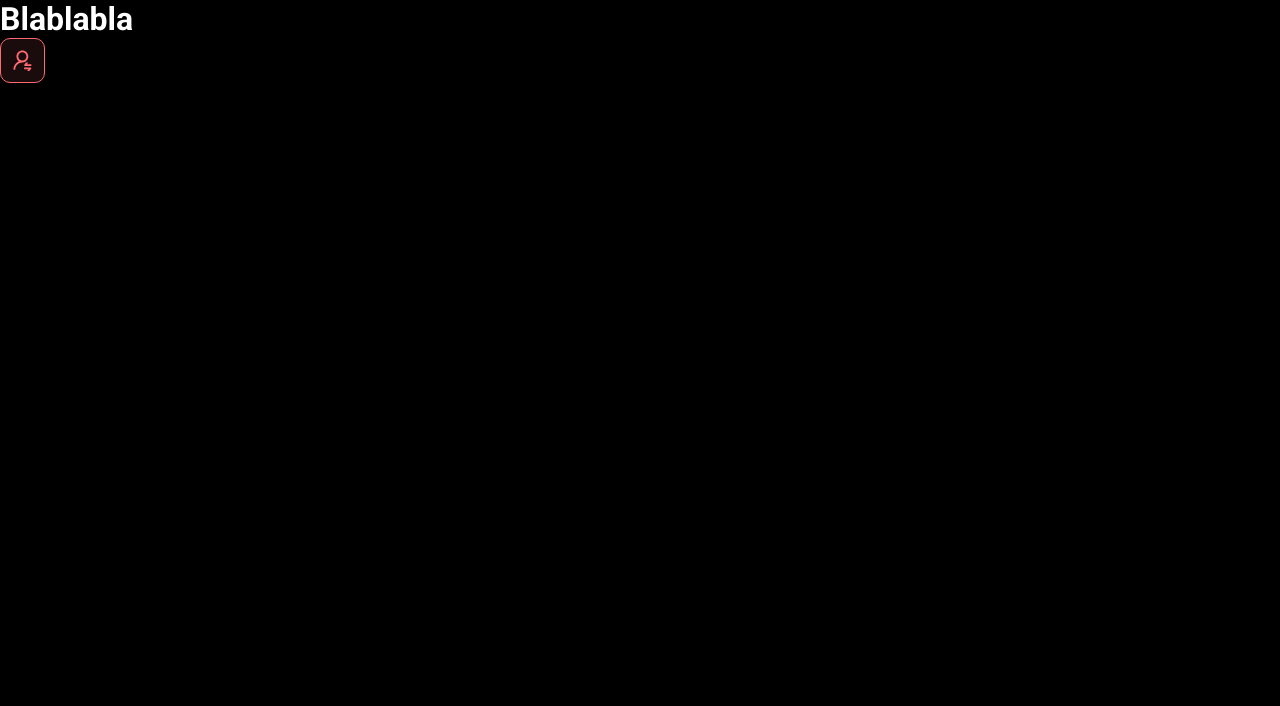
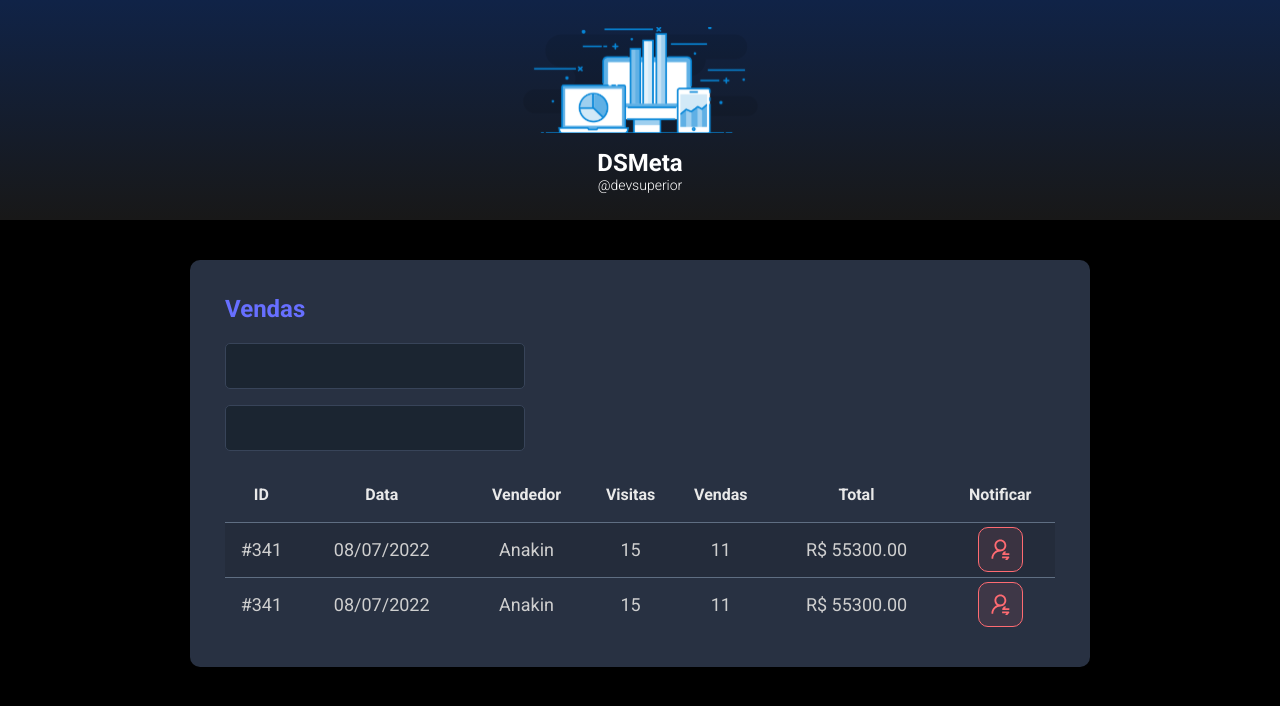
Before and after one commit to Guigas014/dsmeta, a React (Vite) app in the folder frontend/: page / in a window 1280 px wide. Shown: the top 706 px of the page. Built offline with nearby package versions, Linux system fonts and the light colour scheme.

Commit message:
Other components

```diff
--- a/frontend/src/App.tsx
+++ b/frontend/src/App.tsx
@@ -1,12 +1,19 @@
-import { NotificationButton } from './components/NotificationButton'
+import { Header } from './components/Header'
+import { SalesCard } from './components/SalesCard'
 
 
 export function App() {
 
   return (
     <>
-      <h1>Blablabla</h1>
-      <NotificationButton />
+      <Header />
+      <main>
+        <section id="sales">
+          <div className="dsmeta-container">
+            <SalesCard />
+          </div>
+        </section>
+      </main>
     </>
   )
 }
--- /dev/null
+++ b/frontend/src/components/Header/index.tsx
@@ -0,0 +1,23 @@
+import React from 'react';
+
+import Logo from '../../assets/img/logo.svg'
+
+import './styles.css';
+
+
+
+export function Header() {
+
+  return (
+     <header>
+       <div className="dsmeta-logo-container">
+         <img src={Logo} alt="DSMeta" />
+         <h1>DSMeta</h1>
+         <p>
+          <a href="https://www.instagram.com/devsuperior.ig">@devsuperior</a>
+         </p>
+       </div>
+     </header>
+	);
+
+}
--- /dev/null
+++ b/frontend/src/components/Header/styles.css
@@ -0,0 +1,27 @@
+header {
+  background: linear-gradient(180deg, #102347 0%, #181818 100%);
+  height: 220px;
+  display: flex;
+  align-items: center;
+  justify-content: center;
+}
+
+.dsmeta-logo-container {
+  display: flex;
+  flex-direction: column;
+  align-items: center;
+}
+
+.dsmeta-logo-container img {
+  width: 235px;
+}
+
+.dsmeta-logo-container h1 {
+  margin-top: 15px;
+  font-size: 24px;
+}
+
+.dsmeta-logo-container p {
+  font-size: 14px;
+  font-weight: 300;
+}
--- /dev/null
+++ b/frontend/src/components/SalesCard/index.tsx
@@ -0,0 +1,72 @@
+import React from 'react';
+
+import { NotificationButton } from '../NotificationButton'
+
+import './styles.css';
+
+
+
+export function SalesCard() {
+
+  return (
+    <div className="dsmeta-card">
+      <h2 className="dsmeta-sales-title">Vendas</h2>
+      <div>
+        <div className="dsmeta-form-control-container">
+          <input className="dsmeta-form-control" type="text" />
+        </div>
+        <div className="dsmeta-form-control-container">
+          <input className="dsmeta-form-control" type="text" />
+        </div>
+      </div>
+
+      <div>
+        <table className="dsmeta-sales-table">
+
+          <thead>
+            <tr>
+              <th className="show992">ID</th>
+              <th className="show576">Data</th>
+              <th>Vendedor</th>
+              <th className="show992">Visitas</th>
+              <th className="show992">Vendas</th>
+              <th>Total</th>
+              <th>Notificar</th>
+            </tr>
+          </thead>
+
+          <tbody>
+            <tr>
+              <td className="show992">#341</td>
+              <td className="show576">08/07/2022</td>
+              <td>Anakin</td>
+              <td className="show992">15</td>
+              <td className="show992">11</td>
+              <td>R$ 55300.00</td>
+              <td>
+                <div className="dsmeta-red-btn-container">
+                  <NotificationButton />
+                </div>
+              </td>
+            </tr>
+            <tr>
+              <td className="show992">#341</td>
+              <td className="show576">08/07/2022</td>
+              <td>Anakin</td>
+              <td className="show992">15</td>
+              <td className="show992">11</td>
+              <td>R$ 55300.00</td>
+              <td>
+                <div className="dsmeta-red-btn-container">
+                  <NotificationButton />
+                </div>
+              </td>
+            </tr>
+          </tbody>
+
+        </table>
+      </div>
+    </div>
+  );
+
+}
--- /dev/null
+++ b/frontend/src/components/SalesCard/styles.css
@@ -0,0 +1,96 @@
+.dsmeta-card {
+  background-color: #283142;
+  border-radius: 10px;
+  padding: 30px 10px;
+}
+
+.dsmeta-sales-title {
+  color: #676fff;
+  font-size: 24px;
+  margin-bottom: 20px;
+}
+
+.dsmeta-form-control-container {
+  margin-bottom: 16px;
+  max-width: 300px;
+}
+
+.dsmeta-form-control {
+  width: 100%;
+  height: 46px;
+  background-color: #1b2531;
+  border: 1px solid #384459;
+  border-radius: 5px;
+  color: #9aaabe;
+  padding: 0 20px;
+  font-size: 18px;
+}
+
+.dsmeta-sales-table {
+  width: 100%;
+  border-spacing: 0;
+  border-collapse: collapse;
+}
+
+.dsmeta-sales-table thead {
+  height: 55px;
+  font-size: 16px;
+  color: #e9e9e9;
+  font-weight: 700;
+}
+
+.dsmeta-sales-table tbody {
+  font-size: 14px;
+  font-weight: 400;
+  color: #cfcfcf;
+  text-align: center;
+}
+
+.dsmeta-sales-table tbody tr {
+  height: 74px;
+  border-top: 1px solid #5f6e82;
+}
+
+.dsmeta-sales-table tbody tr:hover > td {
+  background-color: #384459;
+}
+
+.dsmeta-sales-table tbody tr:nth-child(odd) {
+  background-color: #242c3b;
+}
+
+.dsmeta-red-btn-container {
+    display: flex;
+    justify-content: center;
+}
+.show576 {
+    display: none;
+}
+
+.show992 {
+    display: none;
+}
+
+@media (min-width: 576px) {
+  .show576 {
+    display: table-cell;
+  }
+
+  .dsmeta-card {
+    padding: 35px;
+  }
+
+  .dsmeta-sales-table tbody tr {
+    height: 55px;
+  }
+
+  .dsmeta-sales-table tbody {
+    font-size: 18px;
+  }
+}
+
+@media (min-width: 992px) {
+  .show992 {
+    display: table-cell;
+  }
+}
--- a/frontend/src/index.css
+++ b/frontend/src/index.css
@@ -19,3 +19,13 @@
   color: unset;
   text-decoration: none;
 }
+
+.dsmeta-container {
+  width: 100%;
+  max-width: 900px;
+  margin: 0 auto;
+}
+
+#sales {
+  padding: 40px 10px;
+}
```
